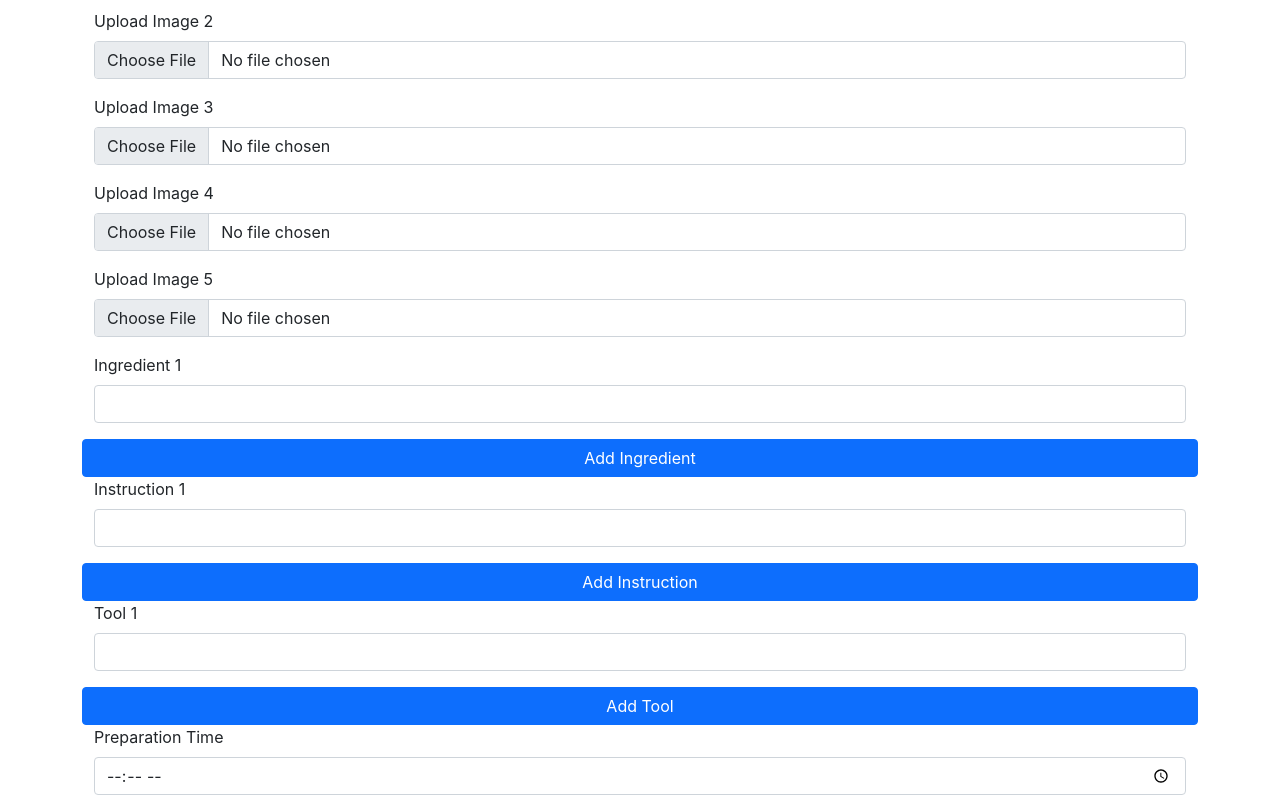
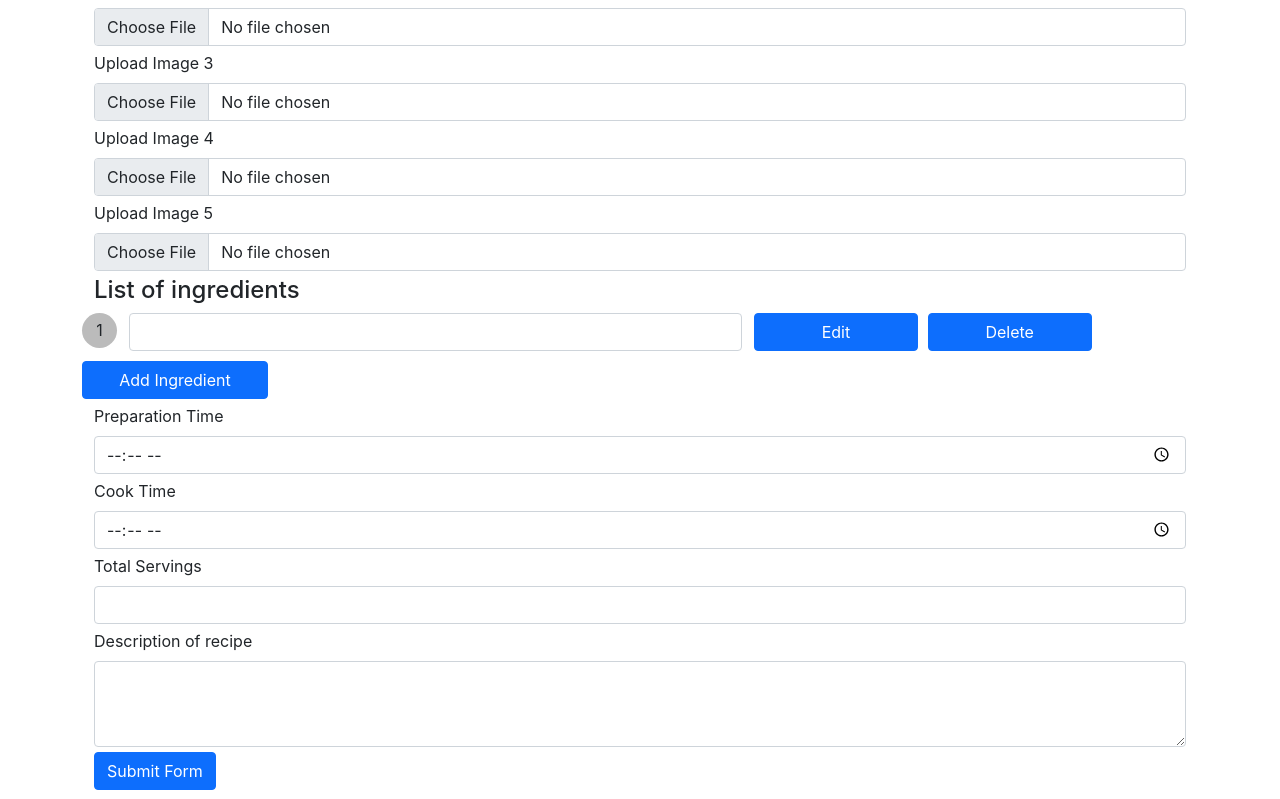
Before and after one commit to digitalartcrew/tch-react-demo, a React (Create React App) app: page /add-recipe in a window 1280 px wide. Shown: the part 361-1160 px from the top of the page. Built offline with nearby package versions, Linux system fonts and the light colour scheme.

Commit message:
setting up add item component

```diff
--- a/src/App.css
+++ b/src/App.css
@@ -1,3 +1,8 @@
+.action-btn {
+	width: 15%;
+	margin-right: 10px;
+}
+
 .navigation-bar li {
 	display: inline;
 }
@@ -27,3 +32,21 @@
 .directions-container {
 	margin-bottom: 20px;
 }
+
+.recipe-form-row {
+	margin-bottom: 5px;
+}
+
+.dot {
+	height: 35px;
+	width: 35px;
+	padding-top: 5px;
+	background-color: #bbb;
+	border-radius: 50%;
+	display: inline-block;
+	text-align: center;
+}
+
+.ingredient-input-row {
+	margin-bottom: 10px;
+}
--- a/src/components/forms/AddRecipeForm.js
+++ b/src/components/forms/AddRecipeForm.js
@@ -1,6 +1,7 @@
 import React, { useState } from "react";
 import Button from "react-bootstrap/Button";
 import Container from "react-bootstrap/Container";
+import Image from "react-bootstrap/Image";
 import Row from "react-bootstrap/Row";
 import Form from "react-bootstrap/Form";
 import store from "../../store";
@@ -16,13 +17,13 @@ const AddRecipeForm = ({ history, name }) => {
 		preparationTime: 0,
 		cookTime: 0,
 		ingredients: [],
-		instruction: [],
-		tools: [],
+		instructions: [],
+		needs: [],
 		description: "",
 	});
 
 	const handleSubmit = () => {
-		console.log(store.getState());
+		// console.log(store.getState());
 
 		store.dispatch({ type: "add-ingredients", payload: recipeFormData });
 		console.log(store.getState());
@@ -30,8 +31,8 @@ const AddRecipeForm = ({ history, name }) => {
 
 	return (
 		<Container>
-			<Row>
-				<Form.Group className="mb-3" controlId="recipeForm.Tite">
+			<Row className="recipe-form-row">
+				<Form.Group controlId="recipeForm.Tite">
 					<Form.Label>Title of Recipe</Form.Label>
 					<Form.Control
 						as="input"
@@ -46,8 +47,8 @@ const AddRecipeForm = ({ history, name }) => {
 				</Form.Group>
 			</Row>
 
-			<Row>
-				<Form.Group controlId="formFile" className="mb-3">
+			<Row className="recipe-form-row">
+				<Form.Group controlId="formFile">
 					<Form.Label>Upload Recipe Video (up to 3 minutes)</Form.Label>
 					<Form.Control
 						type="file"
@@ -61,8 +62,8 @@ const AddRecipeForm = ({ history, name }) => {
 				</Form.Group>
 			</Row>
 
-			<Row>
-				<Form.Group controlId="formFile" className="mb-3">
+			<Row className="recipe-form-row">
+				<Form.Group controlId="formFile">
 					<Form.Label>Upload Image 1</Form.Label>
 					<Form.Control
 						type="file"
@@ -76,23 +77,27 @@ const AddRecipeForm = ({ history, name }) => {
 				</Form.Group>
 			</Row>
 
-			<Row>
-				<Form.Group controlId="formFile" className="mb-3">
+			<Row className="recipe-form-row">
+				{recipeFormData?.imgUrls[0] ? (
+					<Image src={recipeFormData?.imgUrls[0]} />
+				) : null}
+
+				<Form.Group controlId="formFile">
 					<Form.Label>Upload Image 2</Form.Label>
 					<Form.Control
 						type="file"
 						onChange={(e) =>
 							setRecipeFormData({
 								...recipeFormData,
-								imgUrls: [...recipeFormData.imgUrls, e.target.value],
+								imgUrls: [...recipeFormData.imgUrls, e.target.files[0].name],
 							})
 						}
 					/>
 				</Form.Group>
 			</Row>
 
-			<Row>
-				<Form.Group controlId="formFile" className="mb-3">
+			<Row className="recipe-form-row">
+				<Form.Group controlId="formFile">
 					<Form.Label>Upload Image 3</Form.Label>
 					<Form.Control
 						type="file"
@@ -106,8 +111,8 @@ const AddRecipeForm = ({ history, name }) => {
 				</Form.Group>
 			</Row>
 
-			<Row>
-				<Form.Group controlId="formFile" className="mb-3">
+			<Row className="recipe-form-row">
+				<Form.Group controlId="formFile">
 					<Form.Label>Upload Image 4</Form.Label>
 					<Form.Control
 						type="file"
@@ -121,8 +126,8 @@ const AddRecipeForm = ({ history, name }) => {
 				</Form.Group>
 			</Row>
 
-			<Row>
-				<Form.Group controlId="formFile" className="mb-3">
+			<Row className="recipe-form-row">
+				<Form.Group controlId="formFile">
 					<Form.Label>Upload Image 5</Form.Label>
 					<Form.Control
 						type="file"
@@ -136,61 +141,37 @@ const AddRecipeForm = ({ history, name }) => {
 				</Form.Group>
 			</Row>
 
-			<Row>
-				<Form.Group className="mb-3" controlId="recipeForm.ControlTextarea1">
-					<Form.Label>Ingredient 1</Form.Label>
+			<Row className="recipe-form-row">
+				<h4>List of ingredients</h4>
+				<Row className="ingredient-input-row">
+					<div className="dot col-1">1</div>
+					<div className="col-7">
+						<Form.Group controlId="recipeForm.Ingredients">
 							<Form.Control
 								as="input"
 								rows={3}
 								onChange={(e) =>
 									setRecipeFormData({
 										...recipeFormData,
-								ingredients: [...recipeFormData.ingredient, e.target.value],
+										ingredients: [
+											...recipeFormData.ingredients,
+											e.target.value,
+										],
 									})
 								}
 							/>
 						</Form.Group>
+					</div>
 
-				<Button>Add Ingredient</Button>
+					<Button className="col-2 action-btn">Edit</Button>
+					<Button className="col-2 action-btn">Delete</Button>
 				</Row>
 
-			<Row>
-				<Form.Group className="mb-3" controlId="recipeForm.ControlTextarea1">
-					<Form.Label>Instruction 1</Form.Label>
-					<Form.Control
-						as="input"
-						rows={3}
-						onChange={(e) =>
-							setRecipeFormData({
-								...recipeFormData,
-								instructions: [...recipeFormData.instruction, e.target.value],
-							})
-						}
-					/>
-				</Form.Group>
-
-				<Button>Add Instruction</Button>
+				<Button className="col-md-2">Add Ingredient</Button>
 			</Row>
 
-			<Row>
-				<Form.Group className="mb-3" controlId="recipeForm.Tools">
-					<Form.Label>Tool 1</Form.Label>
-					<Form.Control
-						as="input"
-						rows={3}
-						onChange={(e) =>
-							setRecipeFormData({
-								...recipeFormData,
-								tools: [...recipeFormData.tools, e.target.value],
-							})
-						}
-					/>
-				</Form.Group>
-				<Button>Add Tool</Button>
-			</Row>
-
-			<Row>
-				<Form.Group className="mb-3" controlId="recipeForm.PreparationTime">
+			<Row className="recipe-form-row">
+				<Form.Group controlId="recipeForm.PreparationTime">
 					<Form.Label>Preparation Time</Form.Label>
 					<Form.Control
 						type="time"
@@ -205,8 +186,8 @@ const AddRecipeForm = ({ history, name }) => {
 				</Form.Group>
 			</Row>
 
-			<Row>
-				<Form.Group className="mb-3" controlId="recipeForm.CookTime">
+			<Row className="recipe-form-row">
+				<Form.Group controlId="recipeForm.CookTime">
 					<Form.Label>Cook Time</Form.Label>
 					<Form.Control
 						type="time"
@@ -221,8 +202,8 @@ const AddRecipeForm = ({ history, name }) => {
 				</Form.Group>
 			</Row>
 
-			<Row>
-				<Form.Group className="mb-3" controlId="recipeForm.TotalServings">
+			<Row className="recipe-form-row">
+				<Form.Group controlId="recipeForm.TotalServings">
 					<Form.Label>Total Servings</Form.Label>
 					<Form.Control
 						type="number"
@@ -237,8 +218,8 @@ const AddRecipeForm = ({ history, name }) => {
 				</Form.Group>
 			</Row>
 
-			<Row>
-				<Form.Group className="mb-3" controlId="recipeForm.Description">
+			<Row className="recipe-form-row">
+				<Form.Group controlId="recipeForm.Description">
 					<Form.Label>Description of recipe</Form.Label>
 					<Form.Control
 						as="textarea"
--- a/src/components/pages/HomePage.js
+++ b/src/components/pages/HomePage.js
@@ -5,9 +5,10 @@ import { getRecipes } from "../../api/recipe-api";
 
 const HomePage = () => {
 	const [recipeCollection, setRecipeCollection] = useState([]);
+	let positionCount = 0;
 
 	const columnCount = 4;
-	let positionCount = 0;
+
 	const rowCount = recipeCollection.length / columnCount;
 
 	useEffect(() => {
```
Lines whose indentation alone changed are shown as unchanged.
